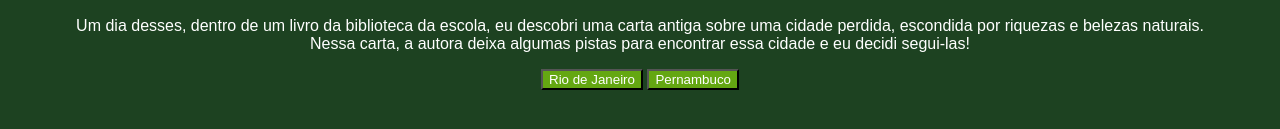
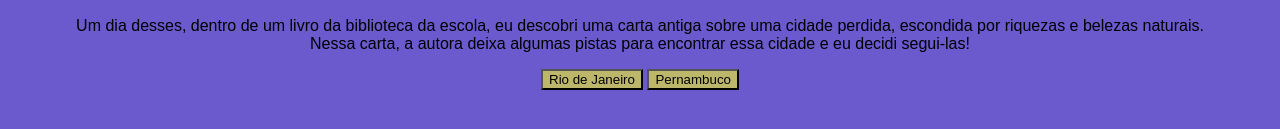
Before and after one commit to yasmink280/aventuras-min, a plain HTML site: page index.html in a window 1280 px wide. Shown: the part 457-586 px from the top of the page. Drawn offline with Linux system fonts and the light colour scheme; a web font is replaced by a local one.

Commit message:
Update style.css

```diff
--- a/style.css
+++ b/style.css
@@ -1,6 +1,6 @@
 body {
-    background-color: #1D4221;
-    color: white;
+    background-color: #6A5ACD;
+    color: black;
     font-family: "Bai Jamjuree", sans-serif;
     display: flex;
     justify-content: center;
@@ -10,8 +10,8 @@
 }
 
 button {
-    background-color: #64A712;
-    color: white;
+    background-color: #BDB76B;
+    color: black;
     font-family: "Bai Jamjuree", sans-serif;
 }
 
```
